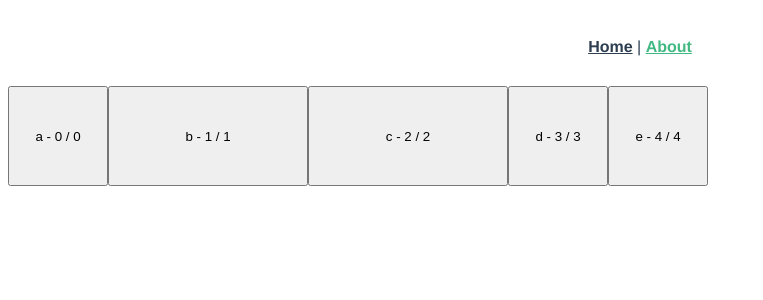
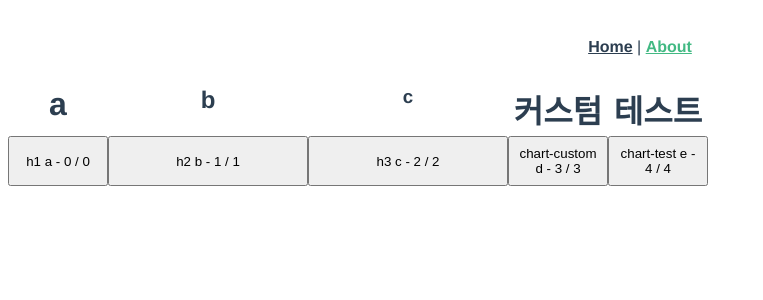
Before and after one commit to fito-cheol/LayoutCheol, a Vue app: page /about in a window 1280 px wide. Shown: the top 300 px of the page, without its empty margins (0-763 px from the left). Built offline with nearby package versions, Linux system fonts and the light colour scheme.

Commit message:
Add Custom Componet

```diff
--- /dev/null
+++ b/src/components/Chart/Custom.vue
@@ -0,0 +1,5 @@
+<template>
+  <h1>
+    커스텀 차트
+  </h1>
+</template>
--- /dev/null
+++ b/src/components/Chart/Test.vue
@@ -0,0 +1,5 @@
+<template>
+  <h1>
+    테스트 차트
+  </h1>
+</template>
--- a/src/components/GridCustom/Layout.vue
+++ b/src/components/GridCustom/Layout.vue
@@ -21,6 +21,8 @@
             :item="v.item"
             :index="v.index"
             :sort="v.sort"
+            :tag="v.tag"
+            :content="v.content"
             :remove="() => { removeItem(v) }">
       </slot>
     </GridItem>
@@ -84,6 +86,8 @@ export default {
             size: item.size,
             index: index,
             sort: index,
+            tag: item.tag,
+            content: item.content
           }
         })
       },
--- a/src/views/About.vue
+++ b/src/views/About.vue
@@ -9,7 +9,8 @@
       >
       <template slot="cell" scope="props">
         <!-- https://stackoverflow.com/questions/41748934/how-to-create-dynamic-tag-based-on-props-with-vue-2 -->
-        <button style="width:100%; height:100%">{{props.item}} - {{props.index}} / {{props.sort}} </button>
+        <component :is="props.tag" v-model="props.content" style="overflow: hidden; margin:0px; width:100%; height:50%"> {{props.content}} </component>
+        <button style="width:100%; height:50%">{{props.tag}} {{props.item}} - {{props.index}} / {{props.sort}} </button>
       </template>
     </layout>
   </div>
@@ -19,20 +20,24 @@
 <script>
 // @ is an alias to /src
 import Layout from '@/components/GridCustom/Layout.vue'
+import ChartCustom from '@/components/Chart/Custom.vue'
+import ChartTest from '@/components/Chart/Test.vue'
 
 export default {
   name: 'Home',
   components: {
-    Layout
+    Layout,
+    ChartCustom,
+    ChartTest
   },
   data () {
     return {
       width:100,
       height:100,
       items:[
-        {content:'a', size:1},{content:'b',size:2},
-        {content:'c',size:2},{content:'d',size:1},
-        {content:'e',size:1},
+        {content:'a', size:1, tag:'h1'},{content:'b',size:2, tag:'h2'},
+        {content:'c',size:2, tag:'h3'},{content:'d',size:1, tag:'chart-custom'},
+        {content:'e',size:1, tag:'chart-test'},
       ]
     }
   }
```
